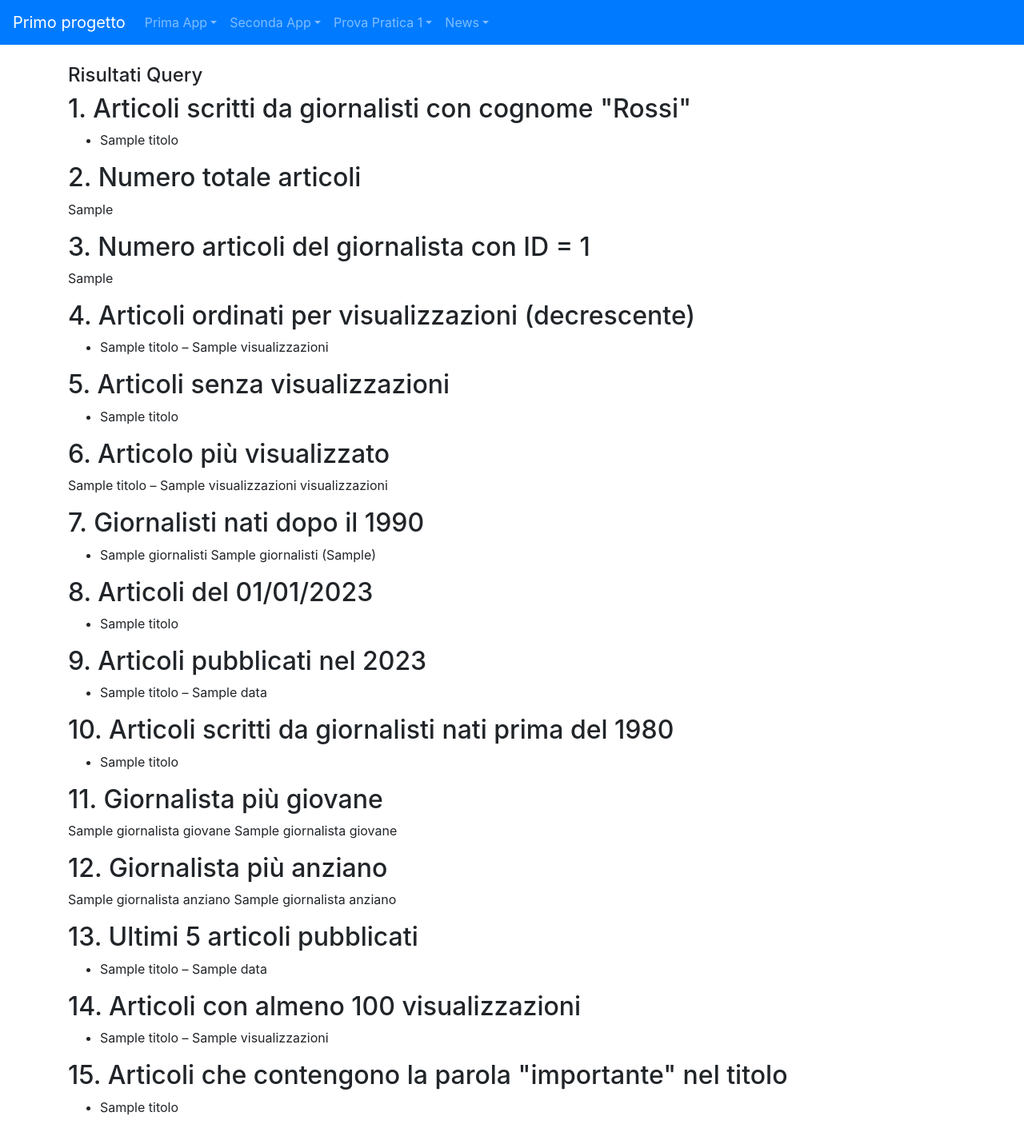
After one commit to ChristianBandera/primo_progetto, a Django app: template news/templates/news/query.html in a window 1280 px wide. The commit adds this page. Shown: the whole page at 80% size. Run offline with Django 5.2, Linux system fonts and the light colour scheme; the template is opened without the code that fills it: most values are stand-ins (such as "Sample title", 1, 10 or a date in 2020).

Commit message:
finito passo 18

```diff
--- a/news/models.py
+++ b/news/models.py
@@ -6,6 +6,7 @@ class Giornalista(models.Model):
     "il modello generico di un giornalista"
     nome= models.CharField(max_length=20)
     cognome= models.CharField(max_length=20)
+    anno_di_nascita = models.DateField(blank=True)
 
     def __str__(self):
         return self.nome + " " + self.cognome
@@ -19,6 +20,8 @@ class Articolo(models.Model):
     titolo = models.CharField(max_length=100)
     contenuto = models.TextField()
     giornalista = models.ForeignKey(Giornalista, on_delete=models.CASCADE, related_name="articoli")
+    data=models.DateField(blank=True)
+    visualizzazioni=models.IntegerField(default=0, blank=True)
 
     def __str__(self):
         return self.titolo
--- a/news/templates/news/index.html
+++ b/news/templates/news/index.html
@@ -8,5 +8,6 @@
         <li><a href ="{% url 'news:homepage'%}">Home page di benvenuto</a></li>
         <li><a href ="{% url 'news:articolo_detail' 1%}">Articolo Detail</a></li>
         <li><a href ="{% url 'news:lista_articoli'%}">Lista Articoli</a></li>
+        <li><a href ="{% url 'news:query_base'%}">Query</a></li>
     </ol>
 {%endblock content%}
--- /dev/null
+++ b/news/templates/news/query.html
@@ -0,0 +1,115 @@
+{% extends "base.html" %}
+
+{%block title%} {{block.super}} | Query Base {%endblock title %}
+
+{%block content%}
+    <h4>Risultati Query </h4>
+    <h2>1. Articoli scritti da giornalisti con cognome "Rossi"</h2>
+<ul>
+    {% for articolo in articoli_cognome %}
+        <li>{{ articolo.titolo }}</li>
+    {% empty %}
+        <li>Nessun articolo trovato</li>
+    {% endfor %}
+</ul>
+
+<h2>2. Numero totale articoli</h2>
+<p>{{ numero_totale_articoli }}</p>
+
+<h2>3. Numero articoli del giornalista con ID = 1</h2>
+<p>{{ numero_articoli_giornalista_1 }}</p>
+
+<h2>4. Articoli ordinati per visualizzazioni (decrescente)</h2>
+<ul>
+    {% for articolo in articoli_ordinati %}
+        <li>{{ articolo.titolo }} – {{ articolo.visualizzazioni }}</li>
+    {% endfor %}
+</ul>
+
+<h2>5. Articoli senza visualizzazioni</h2>
+<ul>
+    {% for articolo in articoli_senza_visualizzazioni %}
+        <li>{{ articolo.titolo }}</li>
+    {% empty %}
+        <li>Nessun articolo</li>
+    {% endfor %}
+</ul>
+
+<h2>6. Articolo più visualizzato</h2>
+{% if articolo_piu_visualizzato %}
+    <p>
+        {{ articolo_piu_visualizzato.titolo }} –
+        {{ articolo_piu_visualizzato.visualizzazioni }} visualizzazioni
+    </p>
+{% else %}
+    <p>Nessun articolo disponibile</p>
+{% endif %}
+
+<h2>7. Giornalisti nati dopo il 1990</h2>
+<ul>
+    {% for g in giornalisti_data %}
+        <li>{{ g.nome }} {{ g.cognome }} ({{ g.anno_di_nascita }})</li>
+    {% empty %}
+        <li>Nessun giornalista</li>
+    {% endfor %}
+</ul>
+
+<h2>8. Articoli del 01/01/2023</h2>
+<ul>
+    {% for articolo in articoli_del_giorno %}
+        <li>{{ articolo.titolo }}</li>
+    {% empty %}
+        <li>Nessun articolo</li>
+    {% endfor %}
+</ul>
+
+<h2>9. Articoli pubblicati nel 2023</h2>
+<ul>
+    {% for articolo in articoli_periodo %}
+        <li>{{ articolo.titolo }} – {{ articolo.data }}</li>
+    {% endfor %}
+</ul>
+
+<h2>10. Articoli scritti da giornalisti nati prima del 1980</h2>
+<ul>
+    {% for articolo in articoli_giornalisti %}
+        <li>{{ articolo.titolo }}</li>
+    {% endfor %}
+</ul>
+
+<h2>11. Giornalista più giovane</h2>
+{% if giornalista_giovane %}
+    <p>{{ giornalista_giovane.nome }} {{ giornalista_giovane.cognome }}</p>
+{% endif %}
+
+<h2>12. Giornalista più anziano</h2>
+{% if giornalista_anziano %}
+    <p>{{ giornalista_anziano.nome }} {{ giornalista_anziano.cognome }}</p>
+{% endif %}
+
+<h2>13. Ultimi 5 articoli pubblicati</h2>
+<ul>
+    {% for articolo in ultimi %}
+        <li>{{ articolo.titolo }} – {{ articolo.data }}</li>
+    {% endfor %}
+</ul>
+
+<h2>14. Articoli con almeno 100 visualizzazioni</h2>
+<ul>
+    {% for articolo in articoli_minime_visualizzazioni %}
+        <li>{{ articolo.titolo }} – {{ articolo.visualizzazioni }}</li>
+    {% endfor %}
+</ul>
+
+<h2>15. Articoli che contengono la parola "importante" nel titolo</h2>
+<ul>
+    {% for articolo in articoli_parola %}
+        <li>{{ articolo.titolo }}</li>
+    {% empty %}
+        <li>Nessun articolo</li>
+    {% endfor %}
+</ul>
+
+</body>
+</html>
+{%endblock content%}
--- a/news/urls.py
+++ b/news/urls.py
@@ -1,5 +1,5 @@
 from django.urls import path
-from news.views import homepage, articoloDetailView, index, listaArticoli
+from news.views import homepage, articoloDetailView, index, listaArticoli, queryBase
 
 app_name = "news"
 
@@ -9,5 +9,6 @@ urlpatterns = [
     path("articoli/<int:pk>", articoloDetailView, name="articolo_detail"),
     #int è il numero che metto e rappresenta pk che è la primary key del database
     path("lista_articoli/<int:pk>", listaArticoli, name="lista_articoli_giornalista"),
-    path("lista_articoli", listaArticoli, name="lista_articoli")
+    path("lista_articoli", listaArticoli, name="lista_articoli"),
+    path("query_base", queryBase, name="query_base")
 ]
```
Also changed, not shown: news/views.py (+71 -0 lines), db.sqlite3, news/migrations/0003_articolo_data_articolo_visualizzazioni_and_more.py (added).
